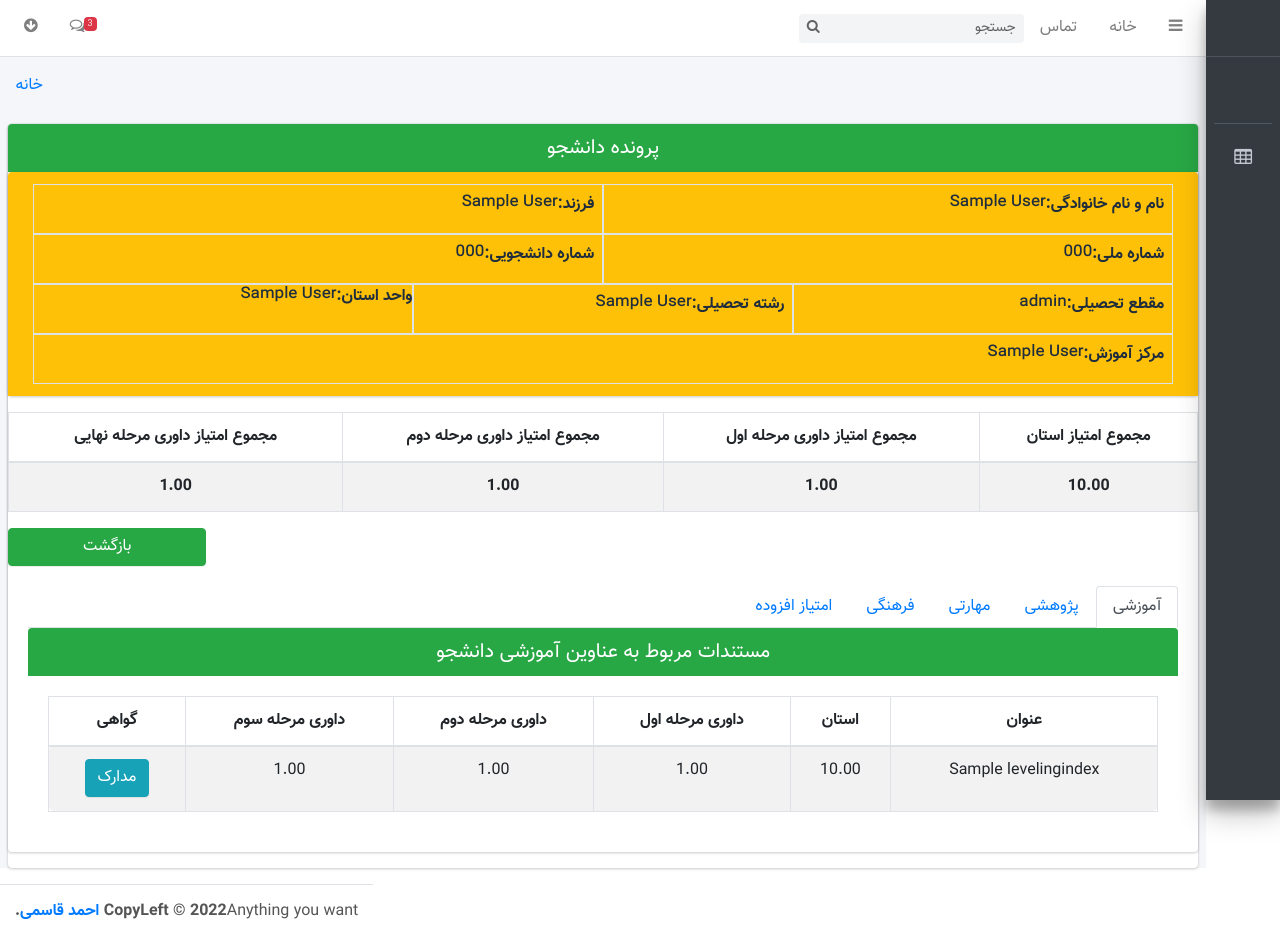
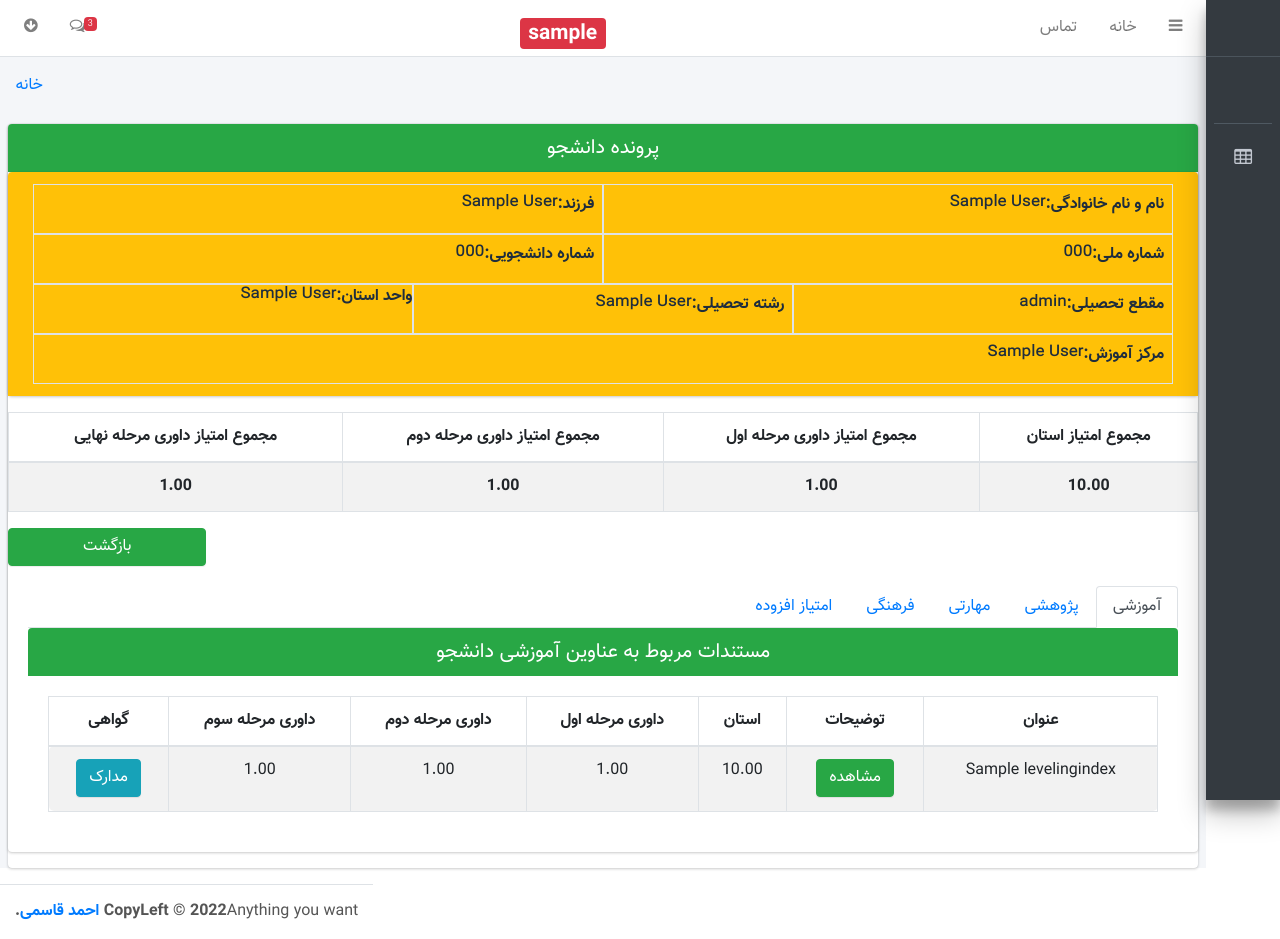
Before and after one commit to ghasemi63/TopSkill, a Django app: page /detail/00000000-0000-0000-0000-000000000001/ in a window 1280 px wide, after a click on "آموزشی". Run offline with Django 4.2, Linux system fonts and the light colour scheme; a user stored in the database is signed in; tables that the repository leaves empty hold one stand-in row (values such as "Sample post"); lists and menus that the app fills with data are empty; some libraries are stand-ins or nearby versions.

Commit message:
add description and edited some tempalte and view

```diff
--- a/cultural/TopSkill/forms.py
+++ b/cultural/TopSkill/forms.py
@@ -13,8 +13,9 @@ class SearchStudentForm(forms.Form):
 
 class DocumentForm(forms.ModelForm):
     upload = forms.BooleanField(widget=forms.HiddenInput, initial=True)
-    upload_file = RestrictedFileField(content_types=['image/png', 'image/jpeg', 'application/zip', 'application/pdf'],
+    upload_file = RestrictedFileField(content_types=['image/png', 'image/jpeg', 'application/pdf'],
                                       max_upload_size=314573)
+
     # document_get_date = jforms.jDateTimeField(
     #     input_formats=['%d-%m-%Y'],
     #     widget=forms.DateInput(attrs={
--- a/cultural/TopSkill/models.py
+++ b/cultural/TopSkill/models.py
@@ -53,7 +53,7 @@ class Student(models.Model):
 
 class LevelingIndex(models.Model):
     title = models.CharField(max_length=300, verbose_name='موضوع گواهی')
-    description = models.CharField(max_length=500, verbose_name='توضیحات', null=True)
+    description = models.CharField(max_length=1000, verbose_name='توضیحات', null=True)
     leveling_index_category_id = models.PositiveIntegerField(verbose_name='طبقه بندی موضوعات')
     min_score = models.CharField(verbose_name='حداقل امتیاز', max_length=4)
     max_score = models.CharField(verbose_name='حداکثر امتیاز', max_length=4, null=True)
--- a/cultural/TopSkill/urls.py
+++ b/cultural/TopSkill/urls.py
@@ -14,4 +14,5 @@ urlpatterns = [
     # path('detail/document_delete/<int:pk>/delete', views.DocumentDelete.as_view(), name='document_delete'),
     path(r'detail/download_file/<int:file_id>/download', views.download_file, name='download_file'),
     # path('test', views.levelindex, name='test')
+    path(r'detail/<int:id>/description/', views.description, name='description')
 ]
--- a/cultural/TopSkill/views.py
+++ b/cultural/TopSkill/views.py
@@ -143,7 +143,7 @@ def document_score(request, user_id, doc_id):
                     messages.success(request, 'مدارک مورد نظر بارگذاری شد.')
                     return redirect('TopSkill:document_score', user_id=user_id, doc_id=doc_id)
                 else:
-                    messages.error(request, form.errors)
+                    messages.warning(request, form.errors)
                     return redirect('TopSkill:document_score', user_id=user_id, doc_id=doc_id)
     else:
         ts, create = StudentJudgment.objects.get_or_create(student_id=user_id, user_id=request.user.id)
@@ -167,6 +167,20 @@ def document_score(request, user_id, doc_id):
 def download_file(request, file_id):
     obj = DocumentFile.objects.get(id=file_id)
     return sendfile(request, obj.upload_file.path)
+
+
+"""
+Descriptopn levelin index item
+"""
+
+
+def description(request, id):
+    try:
+        desc = LevelingIndex.objects.get(id=id)
+    except:
+        return HttpResponseRedirect('/')
+    else:
+        return render(request, 'description.html', {'context': desc})
 
 
 """
--- /dev/null
+++ b/cultural/static/plugins/modal/dialog.js
@@ -0,0 +1,22 @@
+;(function () {
+  htmx.on("htmx:afterSwap", (e) => {
+    // Response targeting #dialog => show the modal
+    if (e.detail.target.id == "dialog") {
+      $("#modal").modal("show")
+    }
+  })
+
+  htmx.on("htmx:beforeSwap", (e) => {
+    console.log("htmx:beforeSwap", e)
+    // Empty response targeting #dialog => hide the modal
+    if (e.detail.target.id == "dialog" && !e.detail.xhr.response) {
+      $("#modal").modal("hide")
+      e.detail.shouldSwap = false
+    }
+  })
+
+  // Remove dialog content after hiding
+  $("#modal").on("hidden.bs.modal", () => {
+    $("#dialog").empty()
+  })
+})()
--- a/cultural/templates/Student_detail.html
+++ b/cultural/templates/Student_detail.html
@@ -96,11 +96,11 @@
                 </tbody>
             </table>
         </div>
-           <div class="text-left">
-                <a href="{% url 'TopSkill:students' %}">
+        <div class="text-left">
+            <a href="{% url 'TopSkill:students' %}">
                 <button type="button" class="btn btn-success col-2">بازگشت</button>
             </a>
-           </div>
+        </div>
         <div class="card-body">
             <ul class="nav nav-tabs">
                 <li class="nav-item"><a class="nav-link " data-toggle="tab" href="#education">آموزشی</a></li>
@@ -115,10 +115,12 @@
                         <h3 class="card-title">مستندات مربوط به عناوین آموزشی دانشجو </h3>
                     </div>
                     <div class="card-body">
-                        <table id="table3" class="table table-striped table-bordered col-md-auto text-center table-hover">
+                        <table id="table3"
+                               class="table table-striped table-bordered col-md-auto text-center table-hover">
                             <thead>
                             <tr>
                                 <th>عنوان</th>
+                                <th>توضیحات</th>
                                 <th>استان</th>
                                 <th>داوری مرحله اول</th>
                                 <th>داوری مرحله دوم</th>
@@ -129,12 +131,18 @@
                             <tbody class="text-xs">{% for x in level %}{% if x.leveling_index_category_id == 1 %}
                                 <tr>
                                     <td>{{ x.title }}</td>
+                                    <td>
+                                        <button class="btn btn-success" hx-get="{% url 'TopSkill:description' x.id %}"
+                                                hx-target="#dialog">
+                                            مشاهده
+                                        </button>
+                                    </td>
                                     <td><p>{% for y in x.score_set.all %}{% if y.student.id == detail.id %}
                                         {{ y.province_score|floatformat:2 }}{% endif %}{% endfor %}</p></td>
                                     <td><p>{% for y in x.score_set.all %}{% if y.student.id == detail.id %}
                                         {{ y.judge1|floatformat:2 }}{% endif %}{% endfor %}</p></td>
                                     <td><p>{% for y in x.score_set.all %}{% if y.student.id == detail.id %}
-                                        {{ y.judge2|floatformat:2}}{% endif %}{% endfor %}</p></td>
+                                        {{ y.judge2|floatformat:2 }}{% endif %}{% endfor %}</p></td>
                                     <td><p>{% for y in x.score_set.all %}{% if y.student.id == detail.id %}
                                         {{ y.judge3|floatformat:2 }}{% endif %}{% endfor %}</p></td>
                                     <td>
@@ -152,10 +160,12 @@
                         <h3 class="card-title">مستندات مربوط به عناوین پژوهشی دانشجو </h3>
                     </div>
                     <div class="card-body">
-                        <table id="table2" class="table table-striped table-bordered col-md-auto text-center table-hover">
+                        <table id="table2"
+                               class="table table-striped table-bordered col-md-auto text-center table-hover">
                             <thead>
                             <tr>
                                 <th>عنوان</th>
+                                <th>توضیحات</th>
                                 <th>استان</th>
                                 <th>داوری مرحله اول</th>
                                 <th>داوری مرحله دوم</th>
@@ -166,6 +176,12 @@
                             <tbody class="text-xs">{% for x in level %}{% if x.leveling_index_category_id == 2 %}
                                 <tr>
                                     <td>{{ x.title }}</td>
+                                    <td>
+                                        <button class="btn btn-success" hx-get="{% url 'TopSkill:description' x.id %}"
+                                                hx-target="#dialog">
+                                            مشاهده
+                                        </button>
+                                    </td>
                                     <td><p>{% for y in x.score_set.all %}{% if y.student.id == detail.id %}
                                         {{ y.province_score|floatformat:2 }}{% endif %}{% endfor %}</p></td>
                                     <td><p>{% for y in x.score_set.all %}{% if y.student.id == detail.id %}
@@ -189,10 +205,12 @@
                         <h3 class="card-title">مستندات مربوط به عناوین مهارتی دانشجو </h3>
                     </div>
                     <div class="card-body">
-                        <table id="table3" class="table table-striped table-bordered col-md-auto text-center table-hover">
+                        <table id="table3"
+                               class="table table-striped table-bordered col-md-auto text-center table-hover">
                             <thead>
                             <tr>
                                 <th>عنوان</th>
+                                <th>توضیحات</th>
                                 <th>استان</th>
                                 <th>داوری مرحله اول</th>
                                 <th>داوری مرحله دوم</th>
@@ -203,6 +221,12 @@
                             <tbody class="text-xs">{% for x in level %}{% if x.leveling_index_category_id == 3 %}
                                 <tr>
                                     <td>{{ x.title }}</td>
+                                    <td>
+                                        <button class="btn btn-success" hx-get="{% url 'TopSkill:description' x.id %}"
+                                                hx-target="#dialog">
+                                            مشاهده
+                                        </button>
+                                    </td>
                                     <td><p>{% for y in x.score_set.all %}{% if y.student.id == detail.id %}
                                         {{ y.province_score|floatformat:2 }}{% endif %}{% endfor %}</p></td>
                                     <td><p>{% for y in x.score_set.all %}{% if y.student.id == detail.id %}
@@ -224,10 +248,12 @@
                         <h3 class="card-title">مستندات مربوط به عناوین فرهنگی دانشجو </h3>
                     </div>
                     <div class="card-body">
-                        <table id="table3" class="table table-striped table-bordered col-md-auto text-center table-hover">
+                        <table id="table3"
+                               class="table table-striped table-bordered col-md-auto text-center table-hover">
                             <thead>
                             <tr>
                                 <th>عنوان</th>
+                                <th>توضیحات</th>
                                 <th>استان</th>
                                 <th>داوری مرحله اول</th>
                                 <th>داوری مرحله دوم</th>
@@ -238,6 +264,12 @@
                             <tbody class="text-xs">{% for x in level %}{% if x.leveling_index_category_id == 4 %}
                                 <tr>
                                     <td>{{ x.title }}</td>
+                                    <td>
+                                        <button class="btn btn-success" hx-get="{% url 'TopSkill:description' x.id %}"
+                                                hx-target="#dialog">
+                                            مشاهده
+                                        </button>
+                                    </td>
                                     <td><p>{% for y in x.score_set.all %}{% if y.student.id == detail.id %}
                                         {{ y.province_score|floatformat:2 }}{% endif %}{% endfor %}</p></td>
                                     <td><p>{% for y in x.score_set.all %}{% if y.student.id == detail.id %}
@@ -261,10 +293,12 @@
                         <h3 class="card-title">مستندات مربوط به امتیاز افزوده </h3>
                     </div>
                     <div class="card-body">
-                        <table id="table3" class="table table-striped table-bordered col-md-auto text-center table-hover">
+                        <table id="table3"
+                               class="table table-striped table-bordered col-md-auto text-center table-hover">
                             <thead>
                             <tr>
                                 <th>عنوان</th>
+                                <th>توضیحات</th>
                                 <th>استان</th>
                                 <th>داوری مرحله اول</th>
                                 <th>داوری مرحله دوم</th>
@@ -275,6 +309,12 @@
                             <tbody class="text-xs">{% for x in level %}{% if x.leveling_index_category_id == 5 %}
                                 <tr>
                                     <td>{{ x.title }}</td>
+                                    <td>
+                                        <button class="btn btn-success" hx-get="{% url 'TopSkill:description' x.id %}"
+                                                hx-target="#dialog">
+                                            مشاهده
+                                        </button>
+                                    </td>
                                     <td><p>{% for y in x.score_set.all %}{% if y.student.id == detail.id %}
                                         {{ y.province_score|floatformat:2 }}{% endif %}{% endfor %}</p></td>
                                     <td><p>{% for y in x.score_set.all %}{% if y.student.id == detail.id %}
@@ -294,8 +334,6 @@
                     </div>
                 </div>
             </div>
-        </div>
-        <div class="btn-group" role="group" aria-label="Basic example">
         </div>
     </div>
 {% endblock content %}
@@ -330,5 +368,10 @@
                 stateSave: true,
             });
         });
+        const modal = new bootstrap.Modal(document.getElementById("modal"))
+
+        htmx.on("hidden.bs.modal", () => {
+            document.getElementById("dialog").innerHTML = ""
+        })
     </script>
 {% endblock scriptbutton %}
--- a/cultural/templates/base_generic.html
+++ b/cultural/templates/base_generic.html
@@ -4,7 +4,7 @@
     <meta charset="utf-8">
     <meta name="viewport" content="width=device-width, initial-scale=1">
     <meta http-equiv="x-ua-compatible" content="ie=edge">
-    {% load static %}{% block topscript %}{% endblock topscript %}
+    {% load static %}{% load widget_tweaks %}{% block topscript %}{% endblock topscript %}
     <title>{% block title %}{% endblock title %}</title>
     <!-- Font Awesome Icons -->
     <link rel="stylesheet" href="{% static '/plugins/font-awesome/css/font-awesome.min.css' %}">
@@ -15,12 +15,13 @@
 
     <!-- bootstrap rtl -->
     <link rel="stylesheet" href="{% static '/dist/css/bootstrap-rtl.min.css' %}">
-<!-- template rtl version -->
+    <!-- template rtl version -->
     <link rel="stylesheet" href="{% static '/dist/css/custom-style.css' %}">
     <!-- Select 2 -->
     <link rel="stylesheet" href="{% static '/dist/css/select2.min.css' %}">
     <!-- data picker -->
-    <link rel="stylesheet" href="{% static 'plugins/PersianDataPicker/dist/jquery.md.bootstrap.datetimepicker.style.css' %}">
+    <link rel="stylesheet"
+          href="{% static 'plugins/PersianDataPicker/dist/jquery.md.bootstrap.datetimepicker.style.css' %}">
 </head>
 <body class="hold-transition sidebar-mini sidebar-collapse">
 <div class="wrapper">
@@ -43,7 +44,6 @@
                     <div class="col-sm-6">
                         <ol class="breadcrumb float-sm-left">
                             <li class="breadcrumb-item"><a href="#">خانه</a></li>
-                            {#                            <li class="breadcrumb-item active">داشبورد دوم</li>#}
                         </ol>
                     </div><!-- /.col -->
                 </div><!-- /.row -->
@@ -86,7 +86,7 @@
 <!-- REQUIRED SCRIPTS -->
 <!-- jQuery -->
 <script src="{% static '/plugins/jquery/jquery.min.js' %}"></script>
-<script src="{% static '/plugins/jquery/jquery.slim.min.js' %}"></script>
+{#<script src="{% static '/plugins/jquery/jquery.slim.min.js' %}"></script>#}
 <!-- Bootstrap -->
 <script src="{% static '/plugins/bootstrap/js/bootstrap.bundle.min.js' %}"></script>
 <!-- AdminLTE App -->
@@ -100,10 +100,14 @@
 <script src="{% static '/plugins/select2/select2.min.js' %}"></script>
 <!-- OPTIONAL SCRIPTS -->
 <!-- data picker -->
-{#<script src="{% static '/plugins/datepicker/bootstrap-datepicker.js' %}"></script>#}
-{#<script src="{% static '/plugins/datepicker/locales/bootstrap-datepicker.fa.js' %}"></script>#}
 <script src="{% static '/plugins/PersianDataPicker/dist/jquery.md.bootstrap.datetimepicker.js' %}"></script>
-
+<!-- HTMX -->
+<script src="https://unpkg.com/htmx.org@1.6.1/dist/htmx.min.js"></script>
+{#<script src="{% static '/plugins/modal/toast.js' %}"></script>#}
+<script src="{% static '/plugins/modal/dialog.js' %}"></script>
 {% block scriptbutton %}{% endblock scriptbutton %}
+<div id="modal" class="modal fade">
+    <div id="dialog" class="modal-dialog" hx-target="this"></div>
+</div>
 </body>
 </html>
--- a/cultural/templates/document_score.html
+++ b/cultural/templates/document_score.html
@@ -99,10 +99,10 @@
                                             <table class="table table-striped table-bordered col-md-auto text-center table-hover"
                                                    style="width:100%">
                                                 <thead>
-                                                <tr>
+                                                <tr>{% if perms.TopSkill.delete_documentfile %}
                                                     <th>
                                                         <p>حذف</p>
-                                                    </th>
+                                                    </th>{% endif %}
                                                     <th>
                                                         <p>عنوان گواهی</p>
                                                     </th>
--- a/cultural/templates/messages.html
+++ b/cultural/templates/messages.html
@@ -1,4 +1,15 @@
 {% if messages %}
+<div class="toast" role="alert" aria-live="assertive" aria-atomic="true">
+    <div class="toast-header">
+        <img src="..." class="rounded mr-2" alt="...">
+        <strong class="mr-auto">اطلاعیه</strong>
+        <small></small>
+        <button type="button" class="ml-2 mb-1 close" data-dismiss="toast" aria-label="Close">
+            <span aria-hidden="true">&times;</span>
+        </button>
+    </div>
+    <div class="toast-body">
+
             <ul class="messages">
                 {% for message in messages %}
                     <li{% if message.tags %} class="alert alert-{{ message.tags }}"{% endif %}>
@@ -7,4 +18,5 @@
                     </li>
                 {% endfor %}
             </ul>
-{% endif %}
+    </div>
+</div>{% endif %}
--- a/cultural/templates/navbar.html
+++ b/cultural/templates/navbar.html
@@ -11,19 +11,14 @@
             <a href="#" class="nav-link">تماس</a>
         </li>
     </ul>
-
-    <!-- SEARCH FORM -->
-    <form class="form-inline ml-3">
-        <div class="input-group input-group-sm">
-            <input class="form-control form-control-navbar" type="search" placeholder="جستجو" aria-label="Search">
-            <div class="input-group-append">
-                <button class="btn btn-navbar" type="submit">
-                    <i class="fa fa-search"></i>
-                </button>
-            </div>
-        </div>
-    </form>
-
+    <ul class="navbar-nav mr-auto align-content-sm-center">
+        <!-- Messages Dropdown Menu -->
+        <li class="nav-item dropdown">
+            <a class="nav-link" data-toggle="dropdown" href="#">
+                <h3><span class="badge badge-danger">{{ request.user.username }}</span></h3>
+            </a>
+        </li>
+    </ul>
     <!-- Right navbar links -->
     <ul class="navbar-nav mr-auto">
         <!-- Messages Dropdown Menu -->
--- a/cultural/templates/sidebar.html
+++ b/cultural/templates/sidebar.html
@@ -1,7 +1,7 @@
 <aside class="main-sidebar sidebar-dark-primary elevation-4">
     <!-- Brand Logo -->
     <a href="#" class="brand-link">
-        <span class="brand-text font-weight-light">سامانه انتخاب دانشجوی نمونه مهارتی</span>
+        <span class="brand-text font-weight-light">دانشگاه جامع علمی کاربردی</span>
     </a>
 
     <!-- Sidebar -->
--- a/cultural/templates/students.html
+++ b/cultural/templates/students.html
@@ -8,7 +8,7 @@
         <table id="IndexTable" class="table table-striped table-bordered col-md-auto text-center"
                style="width:100%">{% if perms.TopSkill.view_student and perms.TopSkill.add_tsstudent %}
             <a href="{% url 'TopSkill:search_student' %}">
-                <button class="btn btn-success col-2">ثبت دانشجوی جدید</button>
+                <button class="btn btn-success col-lg-2">ثبت دانشجوی جدید</button>
             </a>{% endif %}
             <thead>
             <tr>
```
Also changed, not shown: cultural/static/plugins/modal/toast.js (added, +8 -0 lines), cultural/templates/description.html (added, +7 -0 lines), cultural/templates/registration/login.html (+13 -2 lines). Lines whose indentation alone changed are shown as unchanged.
